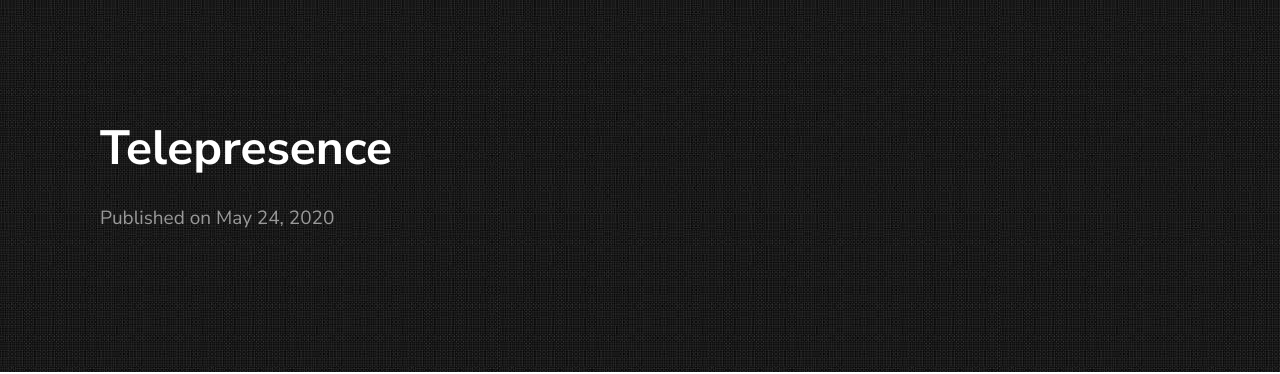
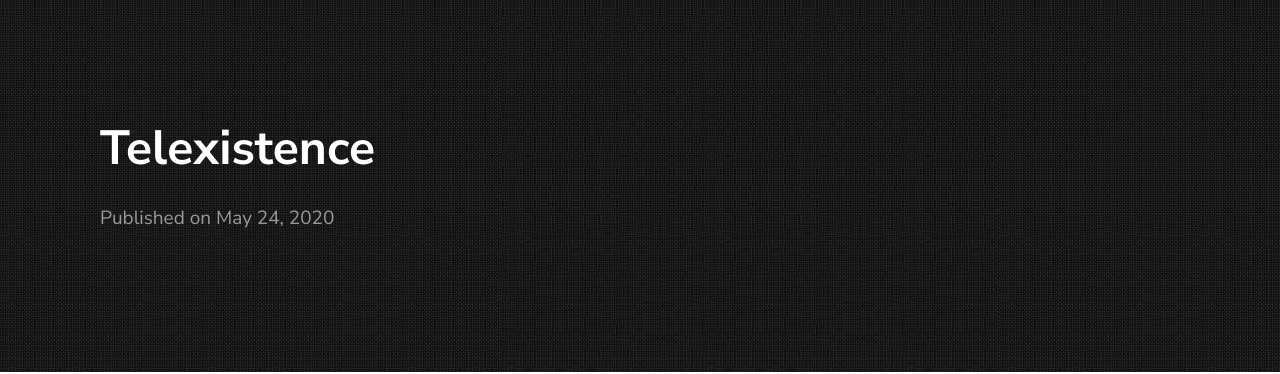
Before and after one commit to jluis9796/jluis9796.github.io, a Jekyll site: the page built from _posts/2020-05-24-telepresence.markdown, in a window 1280 px wide. Shown: the top 374 px of the page. Built offline with Jekyll 4.4.1, drawn with Linux system fonts in a browser that asks for light colours; our own code applies the rules of GitHub Pages for plain Markdown files; part of the change alters nothing that is shown.

Commit message:
Update 2020-05-24-telepresence.markdown

```diff
--- a/_posts/2020-05-24-telepresence.markdown
+++ b/_posts/2020-05-24-telepresence.markdown
@@ -1,3 +1,8 @@
+---
+layout: post
+title:  "Telexistence"
+date:   2020-05-24 13:34:36 +0900
+---
 Susumu Tachi. Recent Development of Telexistence, 2018
 Akira Fukabori, Kevin Kajitani. Ana Avatar, 2018
 Takahiro Nozaki, Satoshi Hangai. Telexistence and Real Haptics - Fusion of humans and machines opens a new avenue, 2018
```
